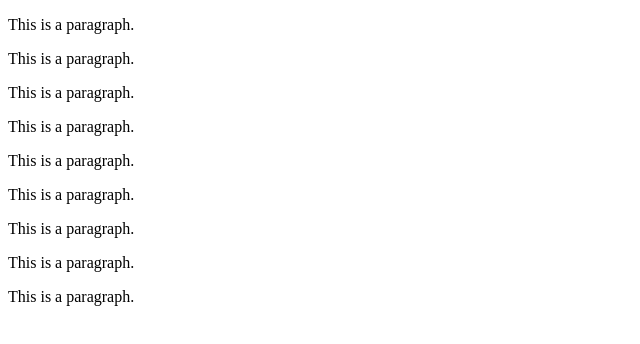
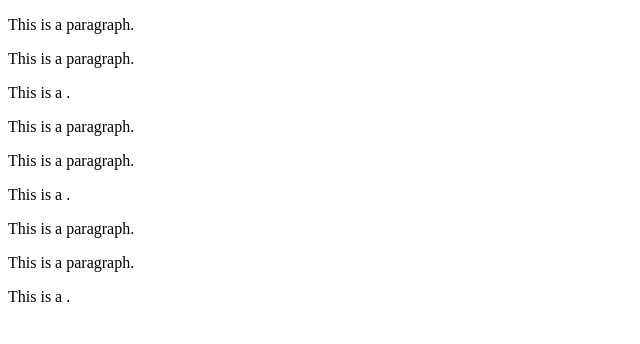
Before and after one commit to Adrian2790/OSF_ProjECT, a plain HTML site: page testFile1.html in a window 1280 px wide. Shown: the whole page, without its empty margins (0-640 px from the left). Drawn offline with Linux system fonts and the light colour scheme.

Commit message:
changeeeeeeeeeeeeeeeeeee

```diff
--- a/testFile1.html
+++ b/testFile1.html
@@ -5,13 +5,13 @@
 
     <p>This is a paragraph.</p>
     <p>This is a paragraph.</p>
+    <p>This is a .</p>
     <p>This is a paragraph.</p>
     <p>This is a paragraph.</p>
+    <p>This is a .</p>
     <p>This is a paragraph.</p>
     <p>This is a paragraph.</p>
-    <p>This is a paragraph.</p>
-    <p>This is a paragraph.</p>
-    <p>This is a paragraph.</p>
+    <p>This is a .</p>
 
 </body>
 
```
